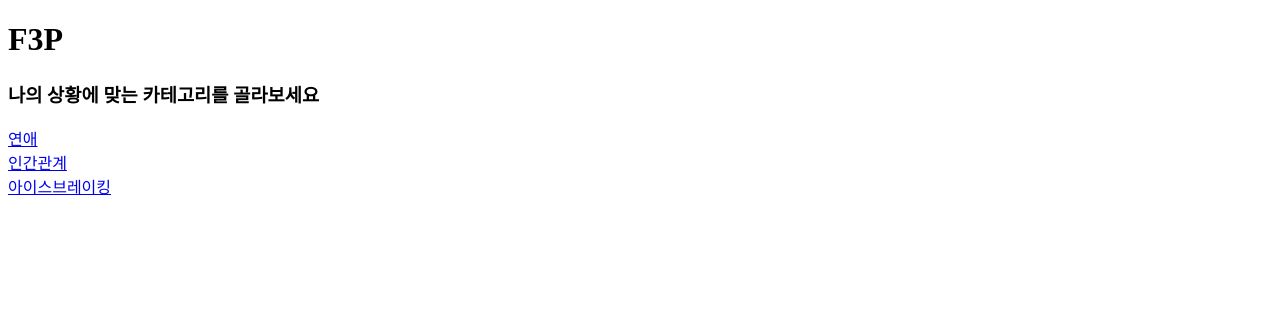
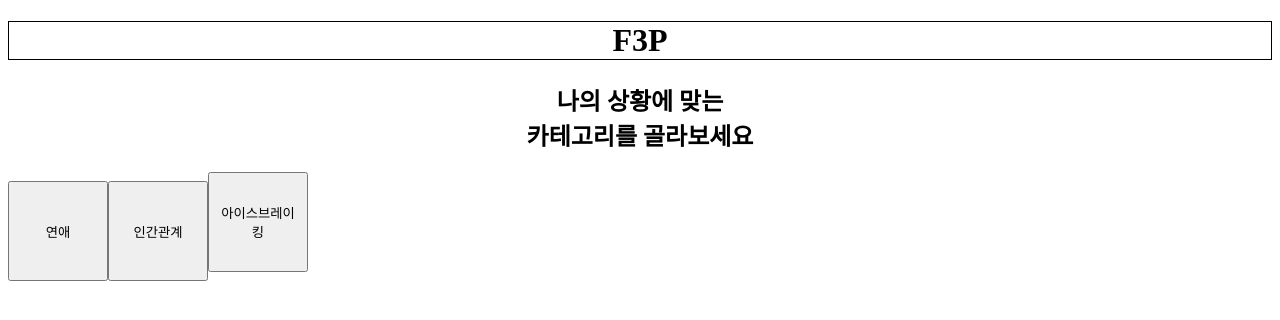
Before and after one commit to Hayoung04/f3p, a React (Create React App) app: page /basic in a window 1280 px wide. Shown: the top 320 px of the page. Built offline with nearby package versions, Linux system fonts and the light colour scheme.

Commit message:
feat : 링크이동 버튼

```diff
--- a/src/routes/conver_function1/BaConTopic.js
+++ b/src/routes/conver_function1/BaConTopic.js
@@ -1,23 +1,32 @@
 //converRmd = conversation recommend
 //BaConTopic = Basic Conversation Topic
 
-import { Link } from "react-router-dom";
+import { useNavigate } from "react-router-dom";
+import "./style.css";
 
 function BaConTopic() {
+  const movePage = useNavigate();
+
+  const toRomantic = () => {
+    return movePage("/basic/romantic");
+  };
+  const toRelationship = () => {
+    return movePage("/basic/relationship");
+  };
+  const toIcebreaking = () => {
+    return movePage("/basic/icebreaking");
+  };
   return (
-    <div>
+    <div id="basic">
       <h1>F3P</h1>
-      <h3>나의 상황에 맞는 카테고리를 골라보세요</h3>
+      <h2>
+        나의 상황에 맞는 <br />
+        카테고리를 골라보세요
+      </h2>
       <div id="category">
-        <div>
-          <Link to="/basic/romantic">연애</Link>
-        </div>
-        <div>
-          <Link to="/basic/relationship">인간관계</Link>
-        </div>
-        <div>
-          <Link to="/basic/icebreaking">아이스브레이킹</Link>
-        </div>
+        <button onClick={toRomantic}>연애</button>
+        <button onClick={toRelationship}>인간관계</button>
+        <button onClick={toIcebreaking}>아이스브레이킹</button>
       </div>
     </div>
   );
--- /dev/null
+++ b/src/routes/conver_function1/style.css
@@ -0,0 +1,13 @@
+#basic h1 {
+  border: solid 1px black;
+  text-align: center;
+}
+
+#basic h2 {
+  text-align: center;
+}
+
+#category button {
+  width: 100px;
+  height: 100px;
+}
```
